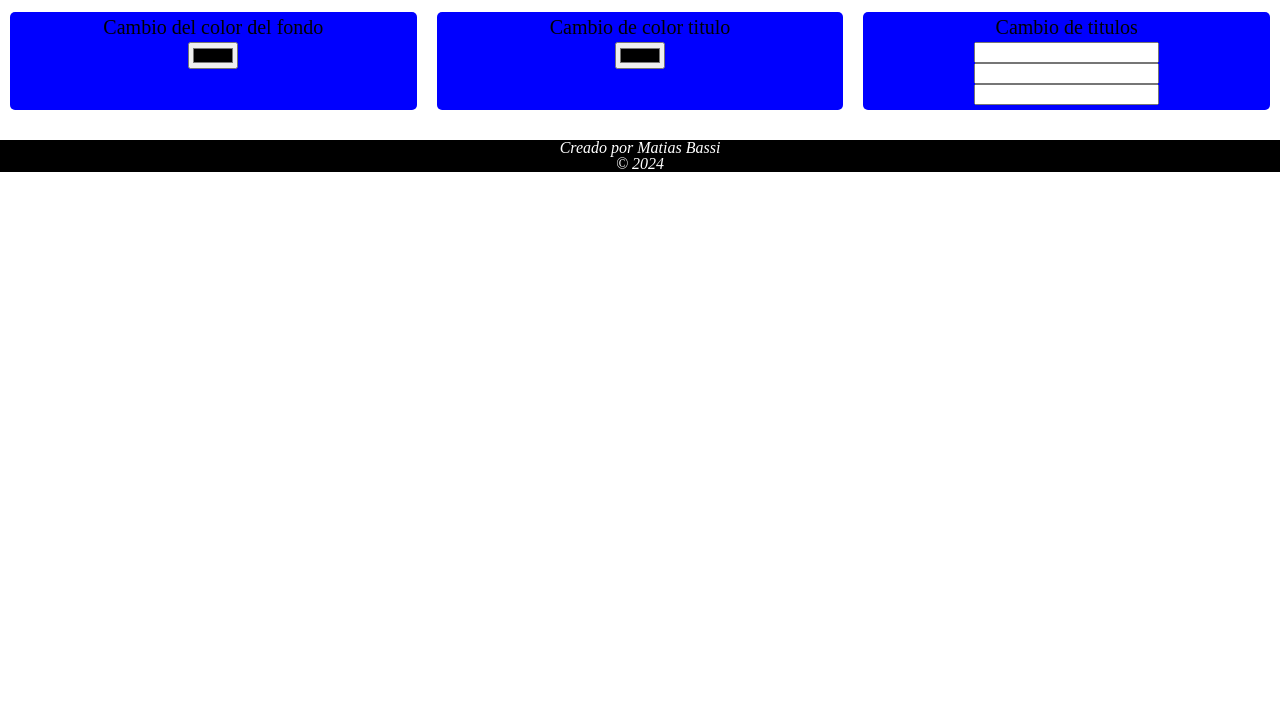
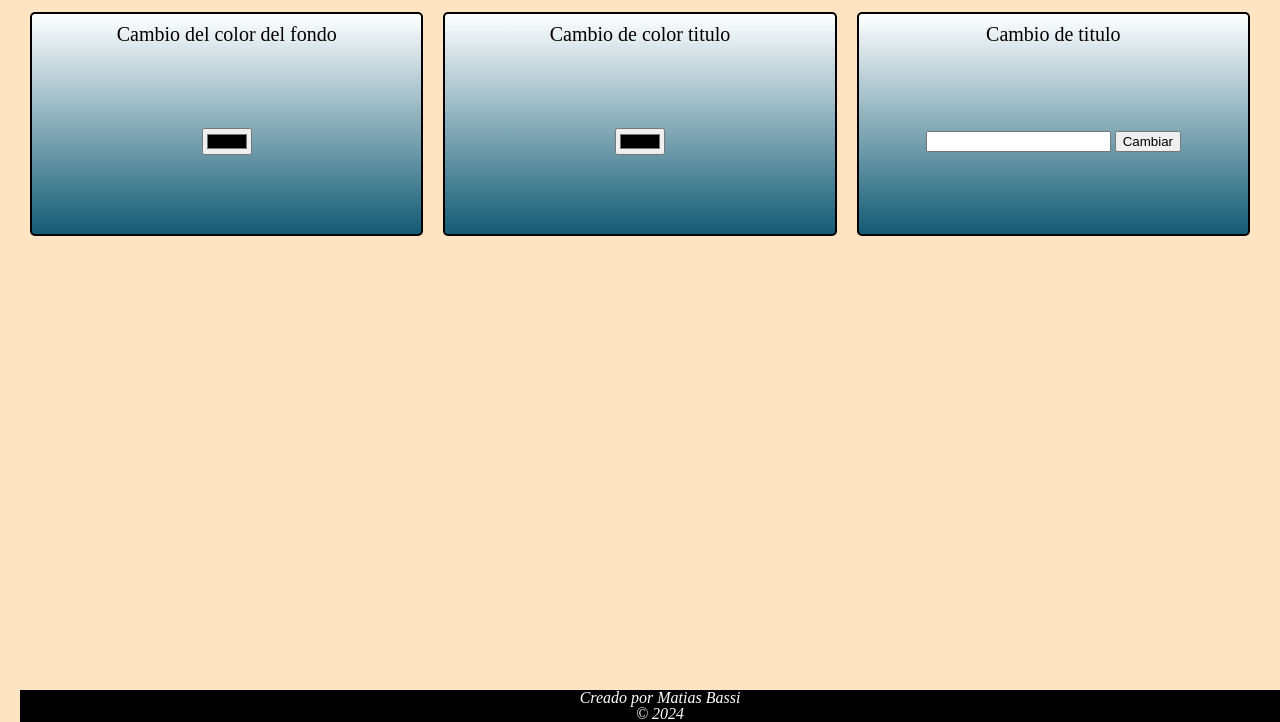
Before and after one commit to MatEdu26/cambio_de_color, a plain HTML site: page index.html in a window 1280 px wide. Shown: the part 78-800 px from the top of the page. Drawn offline with Linux system fonts and the light colour scheme.

Commit message:
sugunda funcion y cambio de aspecto

```diff
--- a/app.js
+++ b/app.js
@@ -1,3 +1,5 @@
+//funcion cambio de color background
+
 let color_bg = document.getElementById('color_bg');
 
 let color_body = document.getElementById('cuerpo')
@@ -8,3 +10,16 @@ function cambio_back_color() {
 }
 
 color_bg.addEventListener('input', cambio_back_color);
+
+//funcion cambio de color titulo
+
+let color_titulo = document.getElementById('color_titulo');
+
+let title = document.getElementById('titulo');
+
+function color_title() {
+    let color = color_titulo.value;
+    title.style.color = color;
+}
+
+color_titulo.addEventListener('input', color_title);
--- a/index.html
+++ b/index.html
@@ -15,40 +15,37 @@
         </header>
 
         <main>
-            <section id="seccion_1">
+            <section>
                 <h2>Cambio del color del fondo</h2>
                 <div>
                     <input type="color" id="color_bg">
                 </div>
             </section>
 
-            <section id="seccion_2">
+            <section>
                 <h2>Cambio de color titulo</h2>
                 <div>
                     <input type="color" id="color_titulo">
                 </div>
             </section>
 
-            <section id="seccion_3">
-                <h2>Cambio de titulos</h2>
+            <section>
+                <h2>Cambio de titulo</h2>
                 <div>
                     <input type="text">
-                    <br>
-                    <input type="text">
-                    <br>
-                    <input type="text">
-                    <br>
+                    <button>Cambiar</button>
                 </div>
             </section>
 
         </main>
 
+        <footer>
+            <h5>Creado por Matias Bassi</h5>
+            <h5>&copy 2024</h5>
+        </footer>
+
         <script src="app.js"></script>
     </body>
 
-    <footer>
-        <h5>Creado por Matias Bassi</h5>
-        <h5>&copy 2024</h5>
-    </footer>
 
 </html>
--- a/style.css
+++ b/style.css
@@ -1,5 +1,6 @@
 body {
-    margin: auto;
+    margin: 5px 20px;
+    background-color: bisque;
 }
 
 #titulo{
@@ -22,21 +23,29 @@ main {
 }
 
 section{
-    border: 2px;
     margin: 10px;
-    padding: 5px;
+    padding: 10px;
     width: 100%;
+    border: 2px solid black;
     border-radius: 5px;
-    border-color: black;
-    background-color: blue;
+    height: 200px;
+    background-image: linear-gradient(to bottom,white, rgb(19, 91, 116));
+    display: grid;
 }
+
 
 h2{
     font-size: 20px;
     text-align: center;
     text-decoration: dotted;
-    margin-bottom: 5px;
+    margin-bottom: 15px;
 
+}
+
+section:hover{
+    font-size: 30px;
+    transform: scale(1.1);
+    color: red;
 }
 
 /* Footer */
@@ -48,8 +57,9 @@ h5{
 footer{
     background: black;
     font-style: italic;
-    width: auto;
+    width: 100%;
     height: auto;
     text-align: center;
-    position: static;
+    position: fixed;
+    bottom: 0;
 }
```
